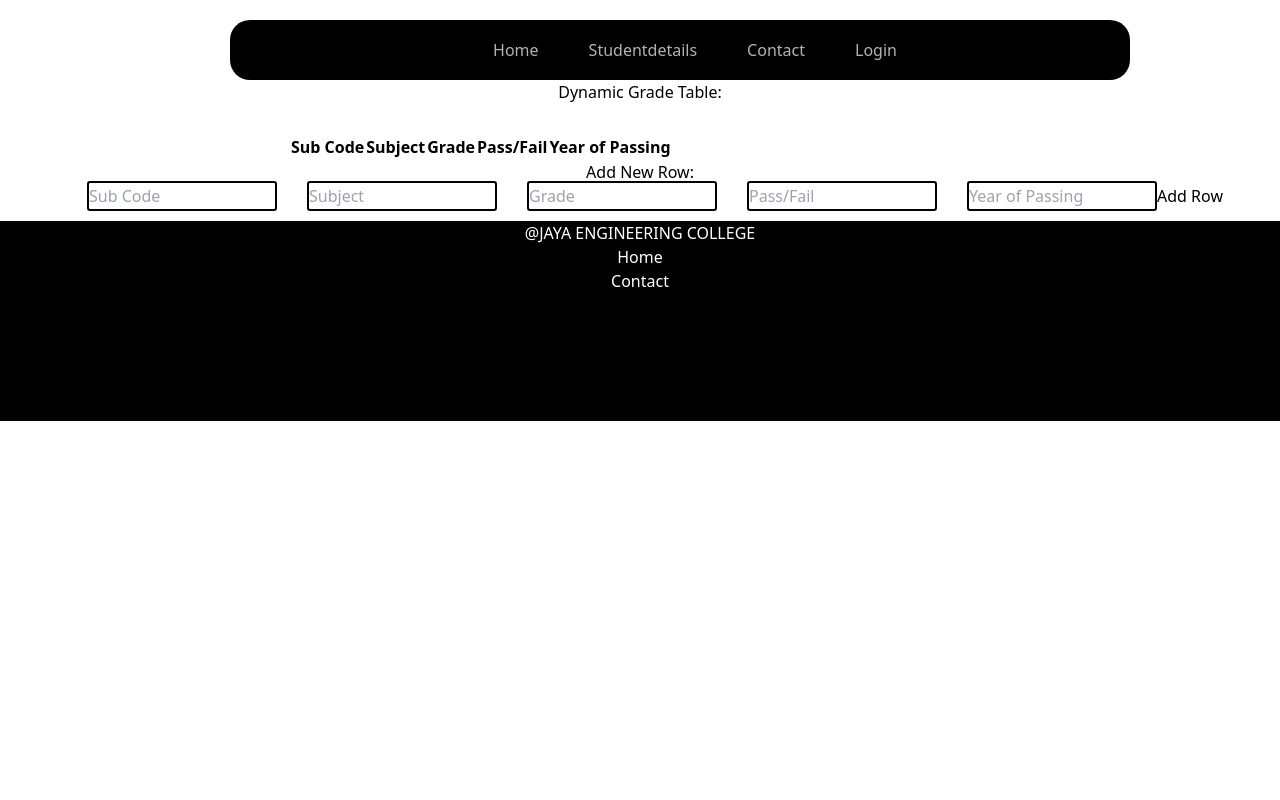
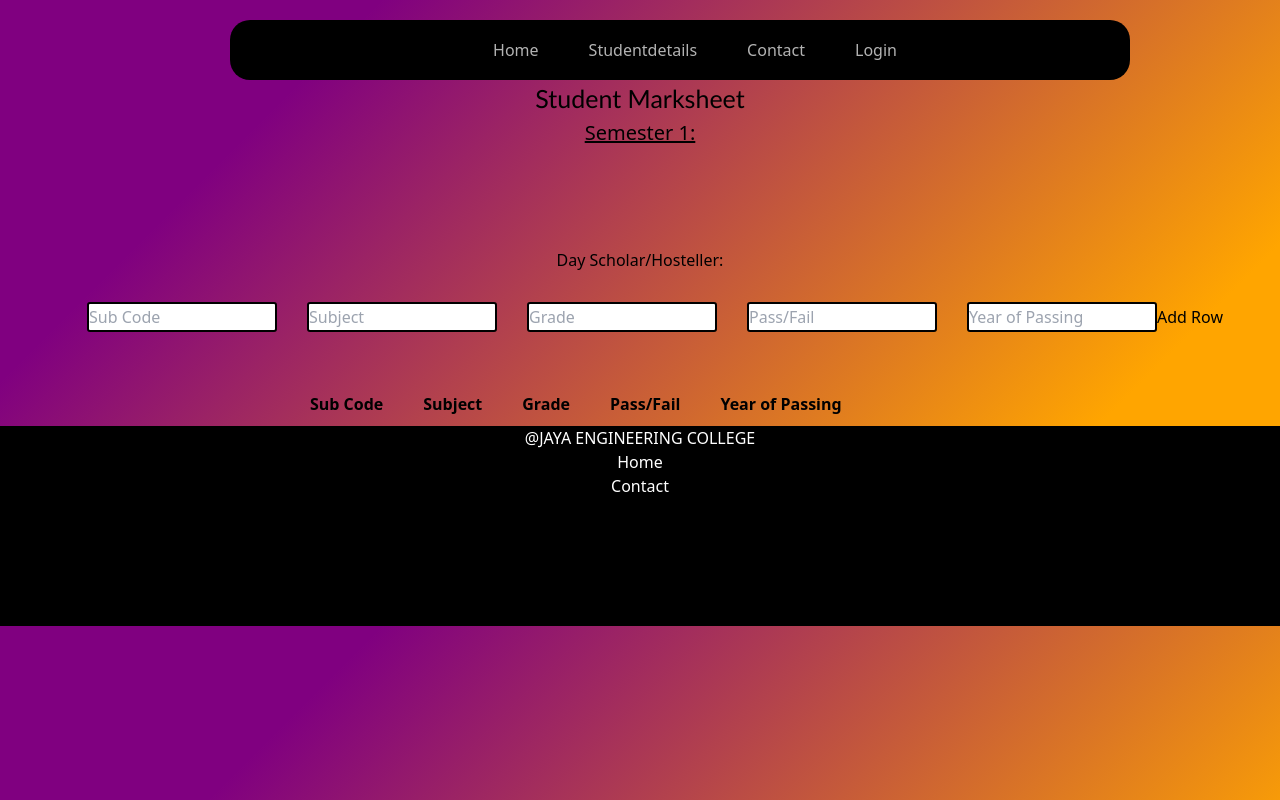
Before and after one commit to keerthiram2612/StudentProgress-Card, a React (Create React App) app: page /student1 in a window 1280 px wide. Built offline with nearby package versions, Linux system fonts and the light colour scheme.

Commit message:
creating a table for the adding the marks

```diff
--- a/src/index.css
+++ b/src/index.css
@@ -6,6 +6,11 @@ body{
    justify-content: center;
    align-items: center;
    text-align: center;
+   background: linear-gradient(
+    135deg,
+    purple 20%,
+    orange 80%
+);
 
 
 }
@@ -259,12 +264,31 @@ i{
   width: 300px;
   height: 160px;
 }
-
 .image-lg{
   width: 200px;
   height: 150px;
   margin-left: 200px;
-  margin-top: -80px;
+  margin-top: -50px;
+}
+th{
+  padding: 0 20px;
+  margin-bottom: 40px;
+  align-items: center;
+  text-align: center;
+  justify-content: center;
+  margin-left: 180px;
+}
+h4{
+  margin-top: 100px;
+  margin-bottom: 20px;
+}
+input{
+   margin-top: 10px;
+   margin-bottom: 30px;
+}
+.sem-1{
+  font-size: 20px;
+  text-decoration: underline;
 }
 /*Home page*/
 
@@ -284,6 +308,9 @@ i{
     width: auto;
     border-radius: 0;
 
+  }
+  .image-lg{
+   visibility: hidden;
   }
   textarea{
     border: 2px solid;
--- a/src/pages/Student1.jsx
+++ b/src/pages/Student1.jsx
@@ -44,32 +44,12 @@ class Student1 extends Component {
 
     return (
       <div>
-        <h3>Dynamic Grade Table:</h3>
-        <table border="1" cellspacing="0">
-          <thead>
-            <tr>
-              <th>Sub Code</th>
-              <th>Subject</th>
-              <th>Grade</th>
-              <th>Pass/Fail</th>
-              <th>Year of Passing</th>
-            </tr>
-          </thead>
-          <tbody>
-            {grades.map((grade, index) => (
-              <tr key={index}>
-                <td>{grade.subCode}</td>
-                <td>{grade.subject}</td>
-                <td>{grade.grade}</td>
-                <td>{grade.passFail}</td>
-                <td>{grade.year}</td>
-              </tr>
-            ))}
-
-          </tbody>
-        </table>
         <div>
-          <h4>Add New Row:</h4>
+            <h2 className='medical-stud'>Student Marksheet</h2>
+        </div>
+        <h3 className='sem-1'>Semester 1:</h3>
+        <div>
+          <h4>Day Scholar/Hosteller:</h4>
           <input
             type="text"
             id="subCode"
@@ -106,6 +86,29 @@ class Student1 extends Component {
             onChange={this.handleInputChange}
           />
           <button onClick={this.handleAddRow}>Add Row</button>
+          <table border="1" cellspacing="0">
+          <thead>
+            <tr>
+              <th>Sub Code</th>
+              <th>Subject</th>
+              <th>Grade</th>
+              <th>Pass/Fail</th>
+              <th>Year of Passing</th>
+            </tr>
+          </thead>
+          <tbody>
+            {grades.map((grade, index) => (
+              <tr key={index}>
+                <td>{grade.subCode}</td>
+                <td>{grade.subject}</td>
+                <td>{grade.grade}</td>
+                <td>{grade.passFail}</td>
+                <td>{grade.year}</td>
+              </tr>
+            ))}
+
+          </tbody>
+        </table>
         </div>
       </div>
     );
```
